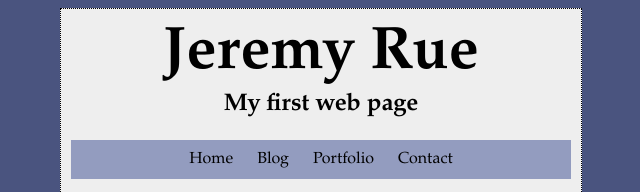
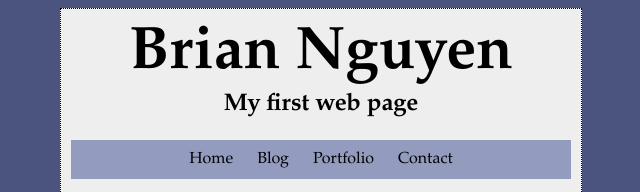
Before and after one commit to bhngyn/Lesson01_HTML, a plain HTML site: page index.html in a window 1280 px wide. Shown: the top 192 px of the page, without its empty margins (319-959 px from the left). Drawn offline with Linux system fonts and the light colour scheme.

Commit message:
Update index.html

```diff
--- a/index.html
+++ b/index.html
@@ -62,7 +62,7 @@
       <body>
         <div id="container">
             <header>
-                <h1>Jeremy Rue</h1>
+                <h1>Brian Nguyen</h1>
                 <h2>My first web page</h2>
             </header>
             <nav>
```
